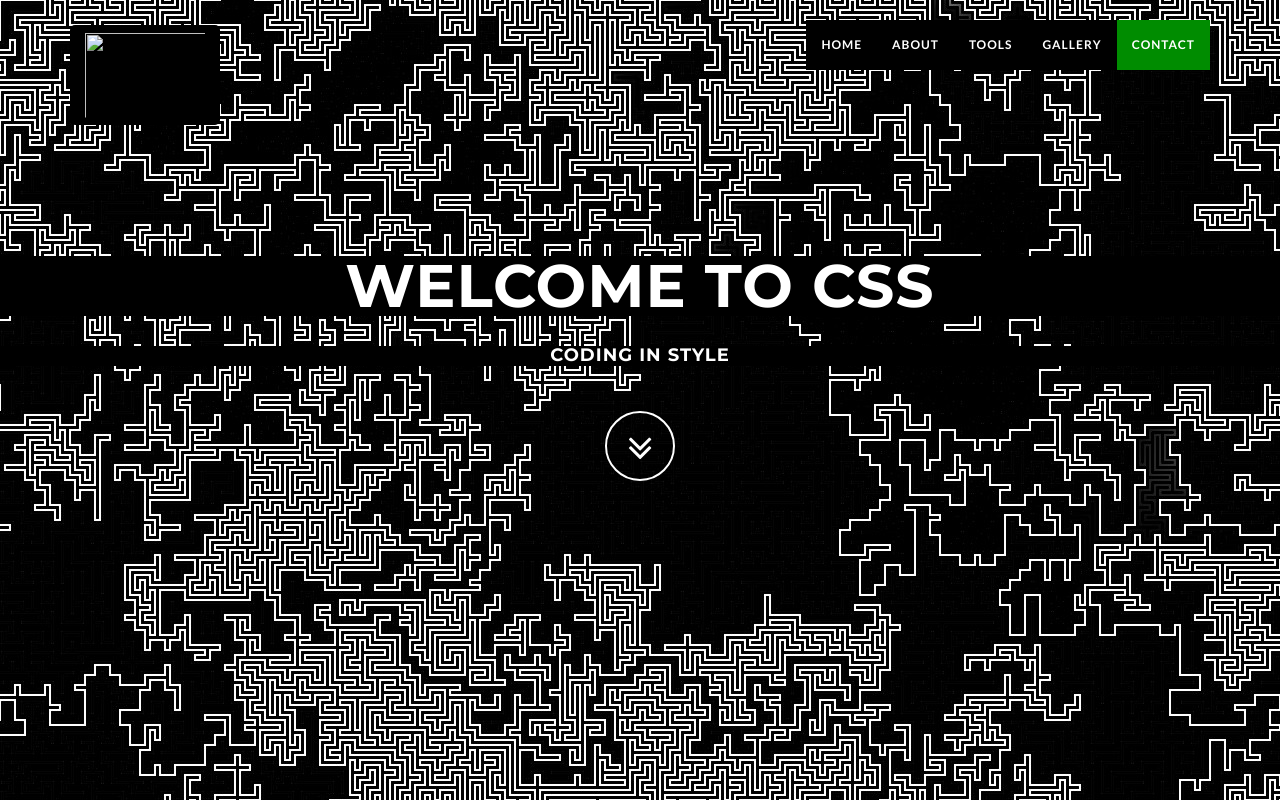
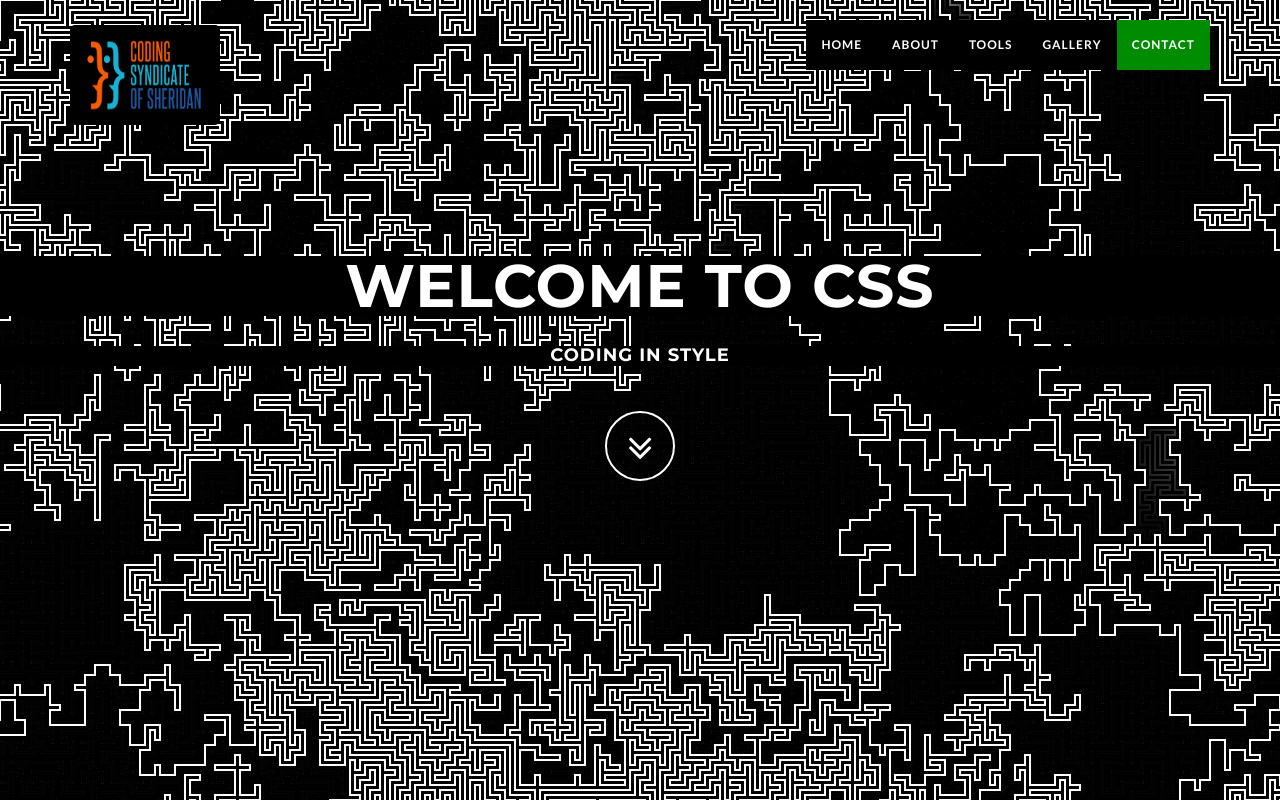
Before and after one commit to codingsyndicateclub/website, a plain HTML site: page index.html in a window 1280 px wide. Shown: the top 802 px of the page. Drawn offline with nearby package versions, Linux system fonts and the light colour scheme; some packages are replaced by stand-ins of ours; a script that the page names is missing.

Commit message:
fixed Logo typo

```diff
--- a/index.html
+++ b/index.html
@@ -68,7 +68,7 @@
                         <i class="fa fa-bars"></i>
                     </button>
                     <a class="navbar-brand">
-                        <img src="img/CSSogoSubmission1.png" height="100" width="150">
+                        <img src="img/CSSLogoSubmission1.png" height="100" width="150">
                     </a>
                 </div>
 
```
